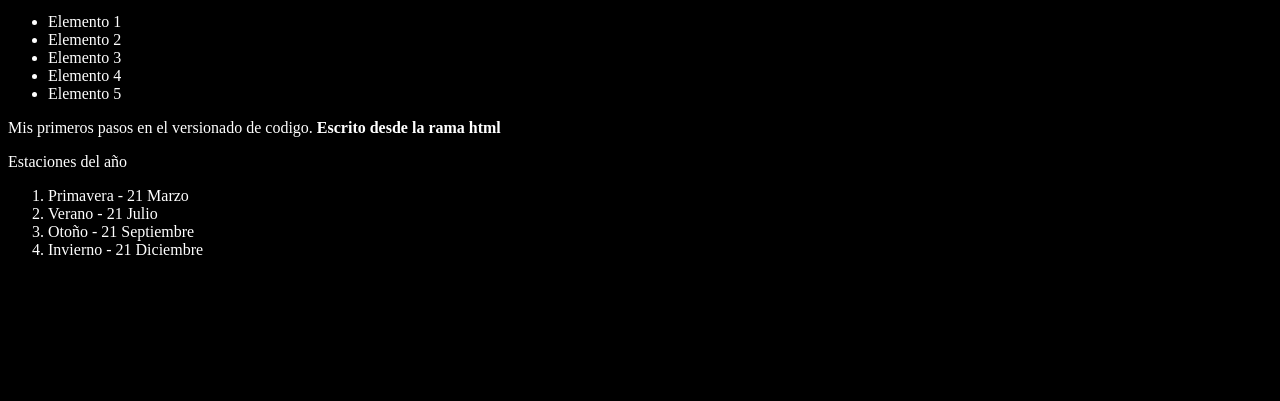
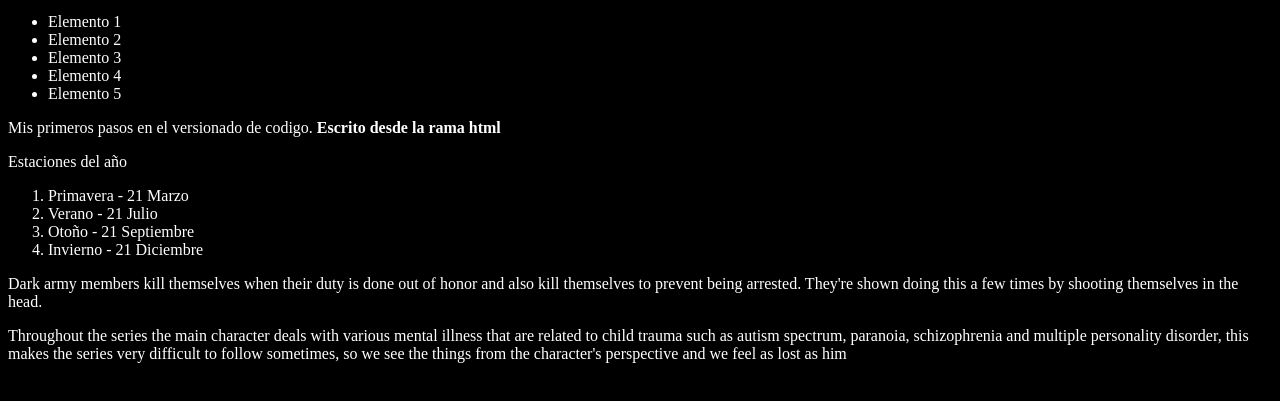
Before and after one commit to YiosTech/proyecto-mircha-git, a plain HTML site: page index.html in a window 1280 px wide. Shown: the part 101-502 px from the top of the page. Drawn offline with Linux system fonts and the light colour scheme.

Commit message:
Agregando 2 parrafos

```diff
--- a/index.html
+++ b/index.html
@@ -34,6 +34,14 @@
         <li>Invierno - 21 Diciembre</li>
     </ol>
 
+    <p>Dark army members kill themselves when their duty is done out of honor and also kill themselves to prevent being
+    arrested. They're shown doing this a few times by shooting themselves in the head.</p>
+
+    <p>Throughout the series the main character deals with various mental illness that are related to child trauma such as
+    autism spectrum, paranoia, schizophrenia and multiple personality disorder, this makes the series very difficult to
+    follow sometimes, so we see the things from the character's perspective and we feel as lost as him</p>
+
+
     <script src="code.js"></script>
 
 </body>
```
